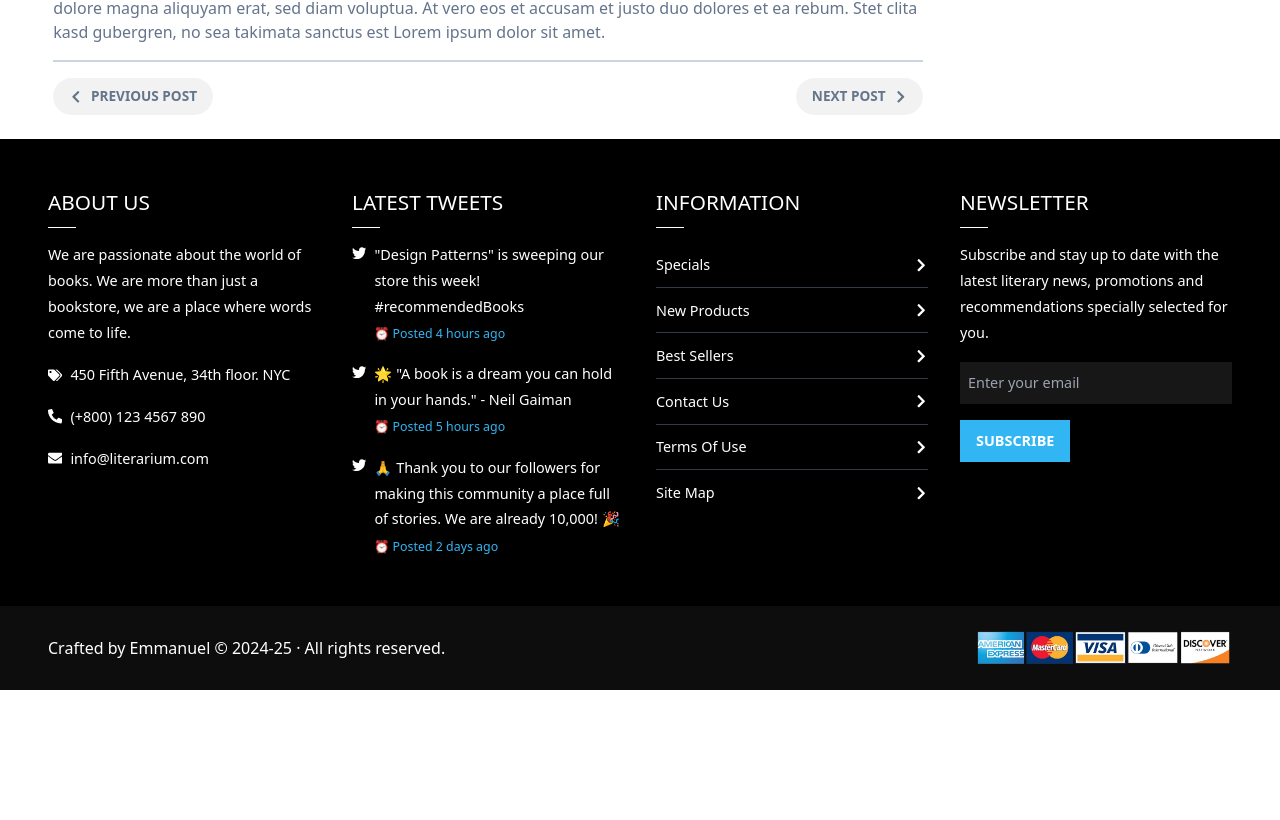
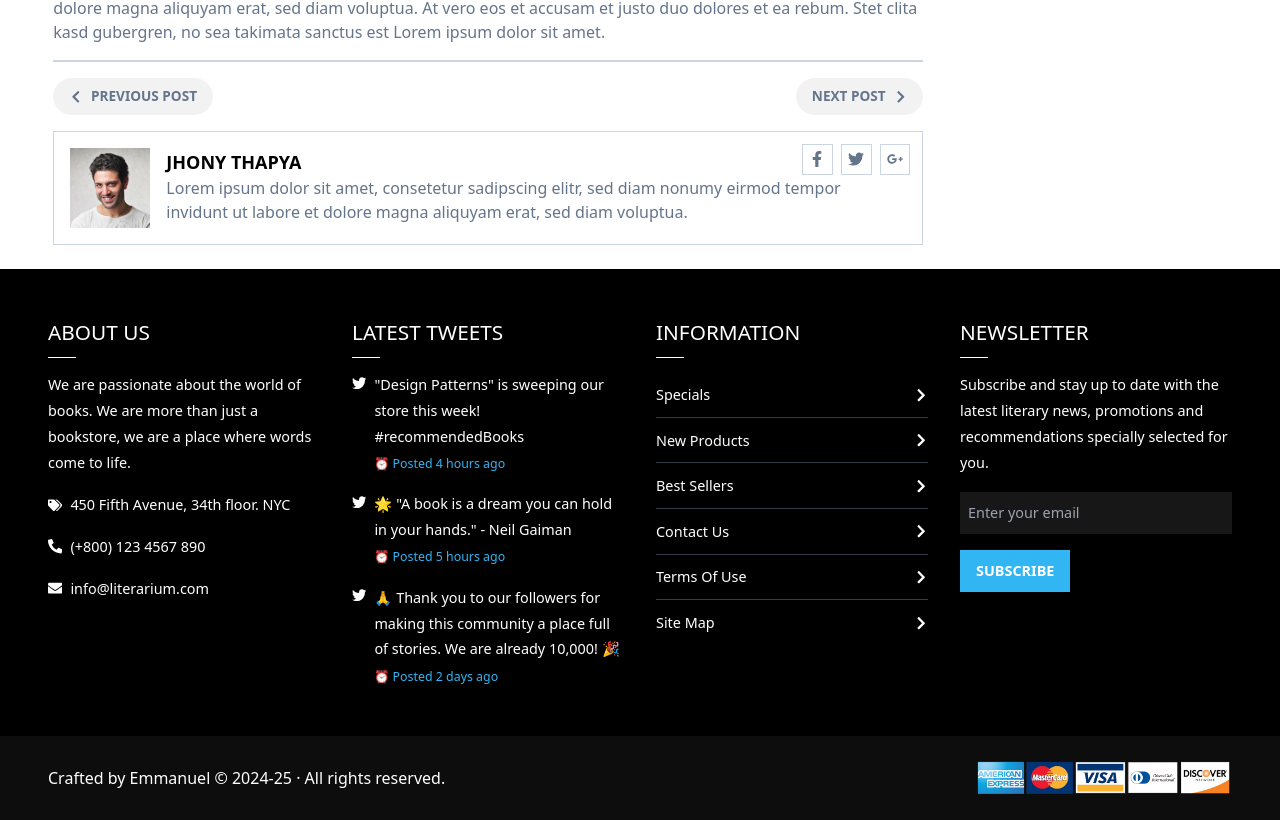
Before and after one commit to emmanuel-cruz-dev/literarium, a React (Vite) app: page /blog in a window 1280 px wide. Shown: the part 1819-2639 px from the top of the page. Before the commit the page ends 2509 px from the top, so only its background shows below. Built offline with nearby package versions, Linux system fonts and the light colour scheme.

Commit message:
empezando estructura de comentarios en BlogContent

```diff
--- a/src/components/routes/blog/BlogContent.tsx
+++ b/src/components/routes/blog/BlogContent.tsx
@@ -1,6 +1,14 @@
-import { FaHeart, FaChevronLeft, FaChevronRight } from "react-icons/fa";
+import {
+  FaFacebookF,
+  FaTwitter,
+  FaGooglePlusG,
+  FaHeart,
+  FaChevronLeft,
+  FaChevronRight,
+} from "react-icons/fa";
 import BlogImg1 from "../../../assets/images/blog-detail-img.jpg";
 import BlogUser1 from "../../../assets/images/blog-user1.jpg";
+import FounderImg2 from "../../../assets/images/founder2.jpg";
 
 const BlogContent = () => {
   return (
@@ -101,6 +109,38 @@ const BlogContent = () => {
               <FaChevronRight />
             </button>
           </div>
+          <div className="flex gap-4 border border-slate-300 p-4 relative">
+            <div className="blog-content__social-icons">
+              <ul className="[&>li]:border [&>li]:border-slate-300">
+                <li>
+                  <a href="#">
+                    <FaFacebookF />
+                  </a>
+                </li>
+                <li>
+                  <a href="#">
+                    <FaTwitter />
+                  </a>
+                </li>
+                <li>
+                  <a href="#">
+                    <FaGooglePlusG />
+                  </a>
+                </li>
+              </ul>
+            </div>
+            <img className="w-20 h-20" src={FounderImg2} alt="" />
+            <div>
+              <h2 className="uppercase font-bold text-lg text-black">
+                Jhony Thapya
+              </h2>
+              <p>
+                Lorem ipsum dolor sit amet, consetetur sadipscing elitr, sed
+                diam nonumy eirmod tempor invidunt ut labore et dolore magna
+                aliquyam erat, sed diam voluptua.
+              </p>
+            </div>
+          </div>
         </article>
         <aside className="lg:col-span-1 flex flex-col gap-4">
           <div className="flex flex-col gap-4">
--- a/src/styles/pages.css
+++ b/src/styles/pages.css
@@ -258,6 +258,30 @@
   color: var(--white-color);
 }
 
+.blog-content__social-icons {
+  position: absolute;
+  top: 0.75rem;
+  right: 0.75rem;
+}
+
+.blog-content__social-icons ul {
+  display: flex;
+  gap: 0.5rem;
+}
+
+.blog-content__social-icons li a {
+  display: flex;
+  padding: 0.4rem;
+  width: 100%;
+  height: 100%;
+  transition: background-color 0.3s ease-in-out, color 0.3s ease-in-out;
+}
+
+.blog-content__social-icons li a:hover {
+  background-color: var(--black-color);
+  color: var(--white-color);
+}
+
 /***************************************
  *             Fin: Blog              *
  ***************************************/
```
